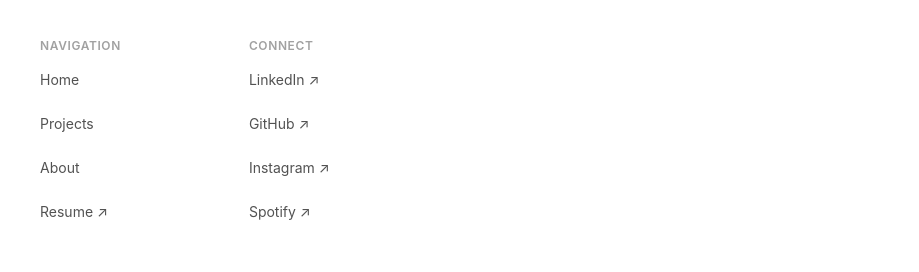
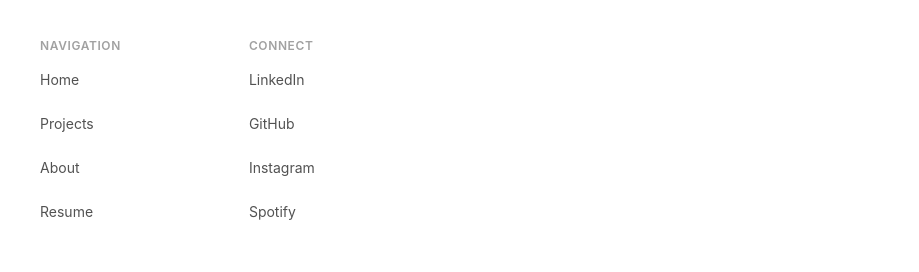
Before and after one commit to kay-16/my-portfolio, a Next.js app: page /about in a window 1280 px wide. Shown: the part 1488-1760 px from the top of the page, without its empty margins (176-1095 px from the left). Built offline with nearby package versions, Linux system fonts and the light colour scheme.

Commit message:
remove external link arrow icon

```diff
--- a/app/components/footer.tsx
+++ b/app/components/footer.tsx
@@ -43,7 +43,7 @@ export default function Footer() {
                   rel="noopener noreferrer"
                   className="text-neutral-600 dark:text-neutral-400 hover:text-neutral-950 dark:hover:text-white transition"
                 >
-                  Resume ↗
+                  Resume
                 </a>
               </li>
             </ul>
@@ -62,7 +62,7 @@ export default function Footer() {
                   rel="noopener noreferrer"
                   className="text-neutral-600 dark:text-neutral-400 hover:text-neutral-950 dark:hover:text-white transition inline-flex items-center gap-1"
                 >
-                  LinkedIn ↗
+                  LinkedIn
                 </a>
               </li>
               <li>
@@ -72,7 +72,7 @@ export default function Footer() {
                   rel="noopener noreferrer"
                   className="text-neutral-600 dark:text-neutral-400 hover:text-neutral-950 dark:hover:text-white transition inline-flex items-center gap-1"
                 >
-                  GitHub ↗
+                  GitHub
                 </a>
               </li>
               <li>
@@ -82,7 +82,7 @@ export default function Footer() {
                   rel="noopener noreferrer"
                   className="text-neutral-600 dark:text-neutral-400 hover:text-neutral-950 dark:hover:text-white transition inline-flex items-center gap-1"
                 >
-                  Instagram ↗
+                  Instagram
                 </a>
               </li>
               <li>
@@ -92,7 +92,7 @@ export default function Footer() {
                   rel="noopener noreferrer"
                   className="text-neutral-600 dark:text-neutral-400 hover:text-neutral-950 dark:hover:text-white transition inline-flex items-center gap-1"
                 >
-                  Spotify ↗
+                  Spotify
                 </a>
               </li>
             </ul>
```
